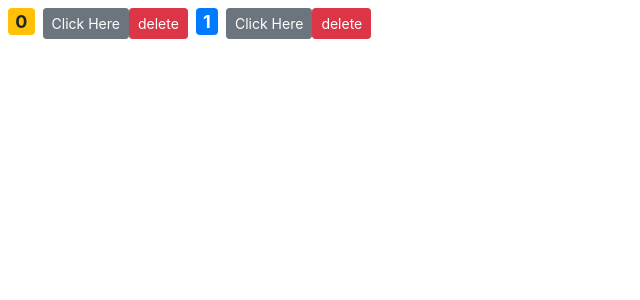
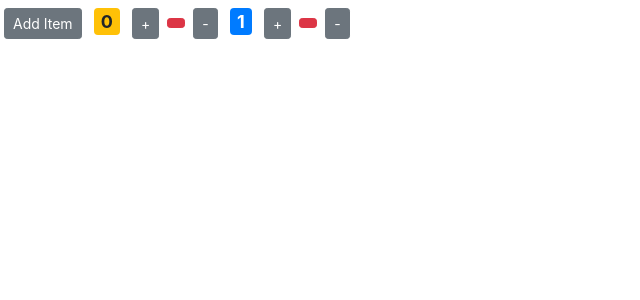
Before and after one commit to Abey12525/SiteOne, a React (Create React App) app: page / in a window 1280 px wide. Shown: the top 300 px of the page, without its empty margins (0-640 px from the left). Built offline with nearby package versions, Linux system fonts and the light colour scheme.

Commit message:
dec_build

```diff
--- a/src/components/counter.jsx
+++ b/src/components/counter.jsx
@@ -28,12 +28,20 @@ class Counter extends Component {
             value : value + 1
         }));
     };
+
+    onDel = () => {
+        this.setState(({value}) => ({
+            value : value - 1
+        }));
+    };
+
     render() {
         return (
             <React.Fragment>
                 <span style={this.styles} className = {this.classExtract()}>{this.state.value}</span>
-                <button className = "btn btn-secondary btn-sm" onClick = {this.functionTest}>Click Here</button>
-                <button className = "btn btn-danger btn-sm" onClick = {() => this.props.onDelete(this.props.counter.id)}>delete</button>
+                <button className = "btn btn-secondary btn-sm m-1" onClick = {this.functionTest}>+</button>
+                <button className = "btn btn-danger btn-sm m-1" onClick = {() => this.props.onDelete(this.props.counter.id)}></button>
+                <button className = "btn btn-secondary btn-sm m-1" onClick = {this.onDel}>-</button>
             </React.Fragment>
         );
     };
--- a/src/components/multiCount.jsx
+++ b/src/components/multiCount.jsx
@@ -1,5 +1,6 @@
 import React, { Component } from 'react';
 import Counter from './counter';
+import { timingSafeEqual } from 'crypto';
 
 class MultiCount extends Component{
 
@@ -13,14 +14,22 @@ class MultiCount extends Component{
     handleDelete = (counterId) => {
         console.log("Delete Event handel",counterId);
         const counters = this.state.counters.filter(c => c.id !== counterId);
-        this.setState({counters})
+        this.setState({counters});
+    };
+
+    handleAddItem = () => {
+        let temp = {id:10, value:0}
+        this.setState({
+            counters: {...this.state.counters, ...temp}
+        })
     };
 
     render(){
         return (
             <React.Fragment>
+                <button className = "btn btn-secondary btn-sm m-1" onClick={this.handleAddItem} >Add Item</button>
                 {this.state.counters.map(counter => (
-                    <Counter key={counter.id} onDelete={this.handleDelete} counter={counter} />
+                    <Counter key={counter.id} onDelete={this.handleDelete} counter={counter}/>
                 ))}
             </React.Fragment>
         );
```
Also changed, not shown: Capture.PNG (added).
